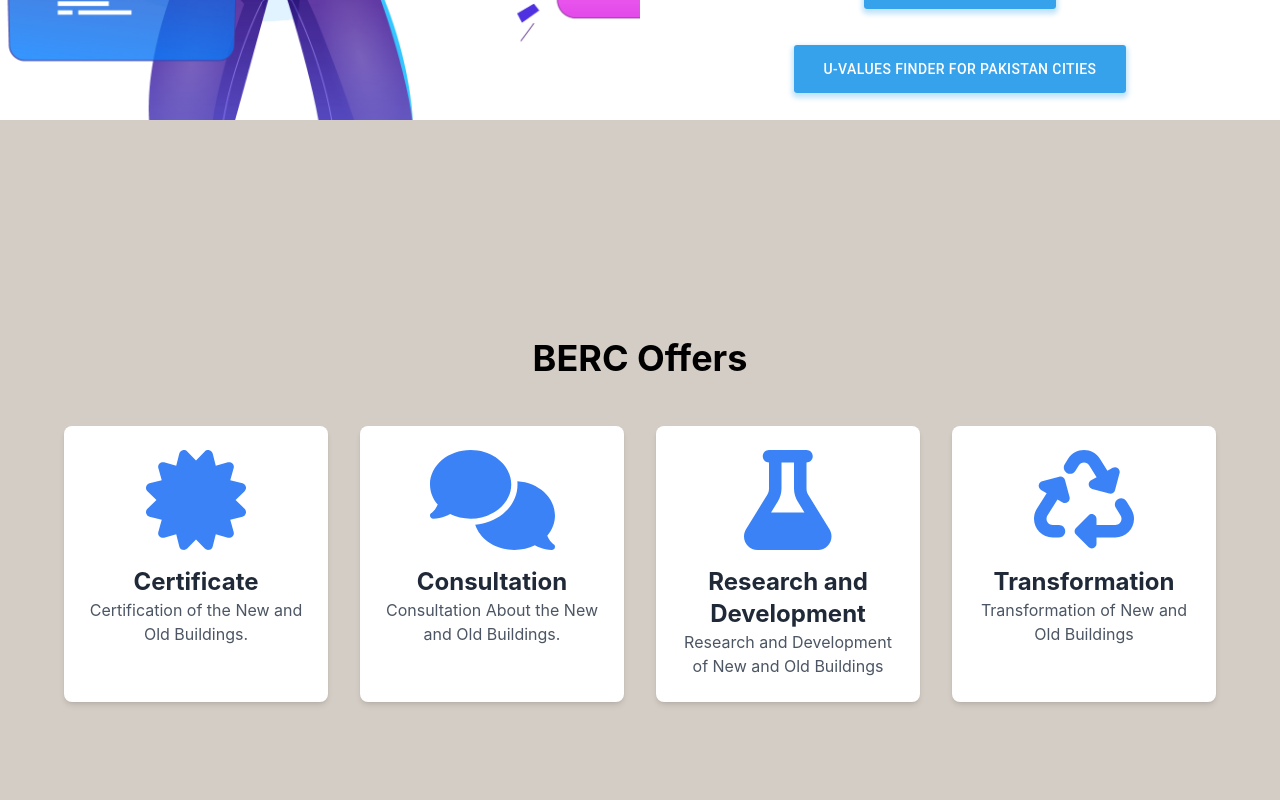
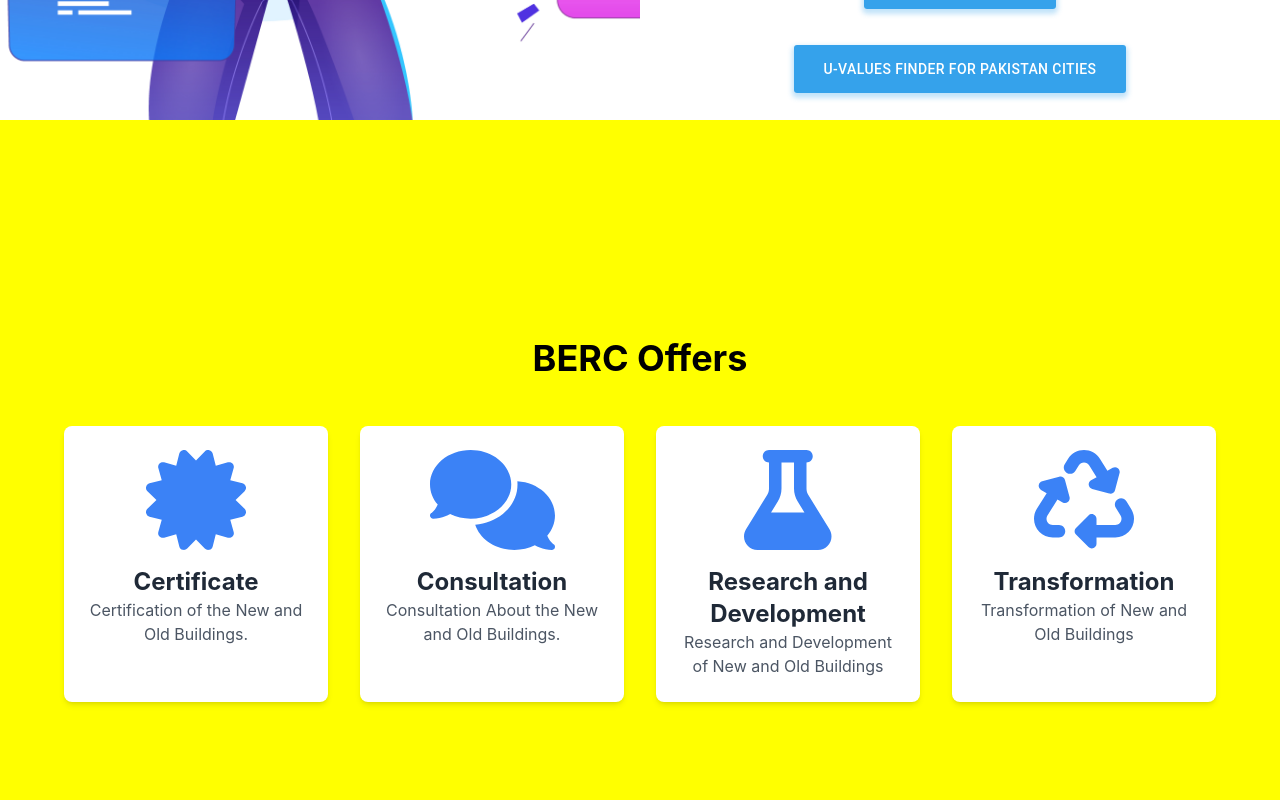
Before and after one commit to mianfarooqazam/berc-pk, a React (Create React App) app: page / in a window 1280 px wide. Shown: the part 2280-3080 px from the top of the page. Built offline with nearby package versions, Linux system fonts and the light colour scheme; the HTML template or start-up script is replaced by a standard one.

Commit message:
UI Fixed

```diff
--- a/src/pages/Gallery.js
+++ b/src/pages/Gallery.js
@@ -10,7 +10,7 @@
     >
       {/* <div className="absolute inset-0 bg-black opacity-50"></div>  */}
       {/* Overlay for better text visibility */}
-      <h1 className="relative text-4xl font-bold text-black">Let's Talk Section</h1>
+      <h1 className="relative text-4xl font-bold text-black">Images will appear below</h1>
     </section>
   );
 };
--- a/src/pages/LetsTalk.js
+++ b/src/pages/LetsTalk.js
@@ -31,12 +31,7 @@
 
       <section id="lets-talk-2" className="relative h-screen flex items-center justify-center" style={{ backgroundColor: '#fff', marginTop: '-20px' }}>
         <Container maxWidth="lg">
-        <h1
-            className="font-bold text-center mb-8"
-            style={{ fontSize: '50px' }}
-          >
-            Contact Us!
-          </h1>
+
           <Grid container spacing={4} alignItems="center">
             <Grid item xs={12} md={6}>
               <Box
--- a/src/pages/Services.js
+++ b/src/pages/Services.js
@@ -4,7 +4,7 @@
 
 const Services = () => {
   return (
-    <section id="services" className="h-screen flex flex-col items-center justify-center p-8" style={{ backgroundColor: '#D4CDC5' }}>
+    <section id="services" className="h-screen flex flex-col items-center justify-center p-8" style={{ backgroundColor: 'yellow' }}>
       <h1 className="text-4xl font-bold mb-12">BERC Offers</h1>
       <div className="grid grid-cols-1 sm:grid-cols-2 lg:grid-cols-4 gap-8 w-full max-w-6xl">
         <div className="bg-white shadow-md p-6 text-center rounded-lg transform transition-transform hover:scale-105 hover:animate-gasp">
```
Also changed, not shown: src/assets/construction.jpg (added).
